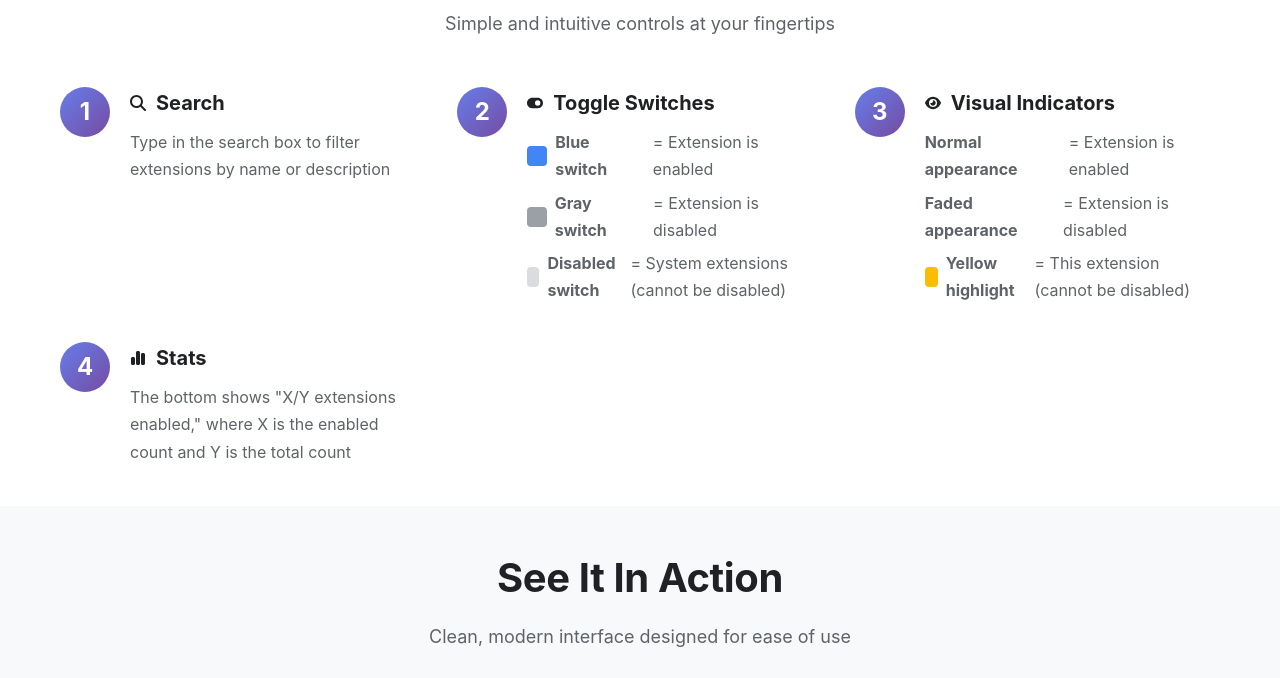
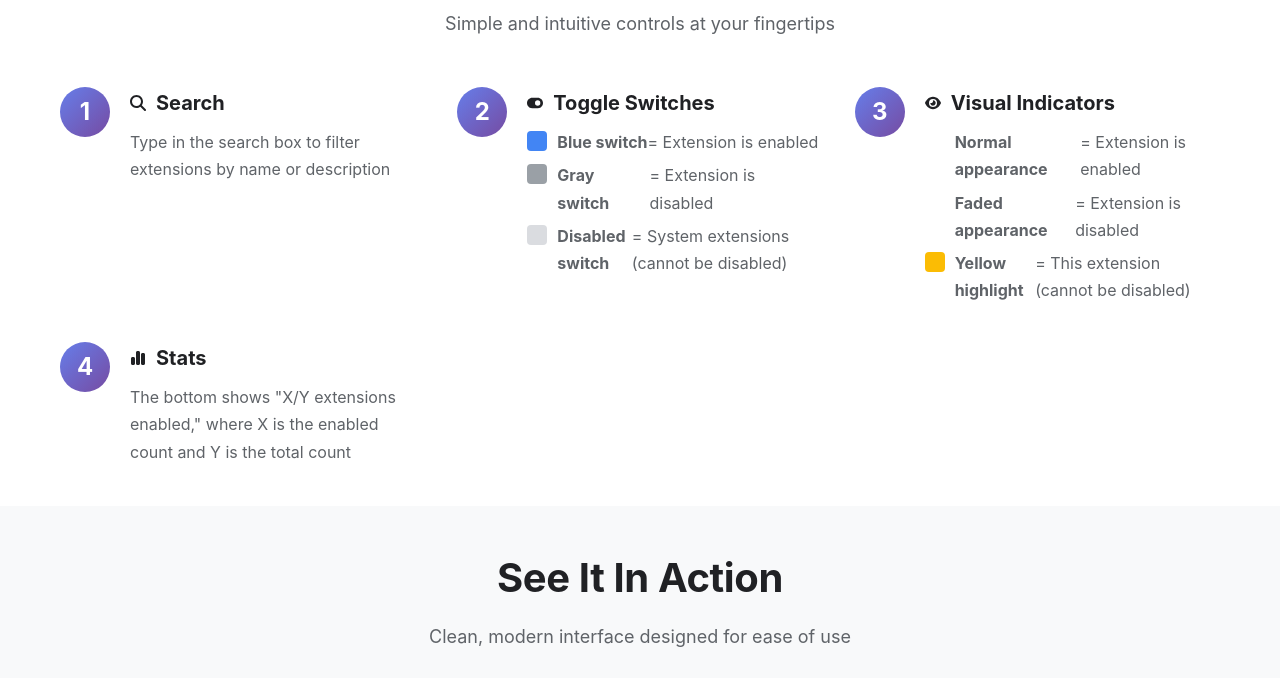
Before and after one commit to satoshihost/quick-extension-manager, a browser extension: page satoshihost-page/index.html in a window 1280 px wide. Shown: the part 1927-2605 px from the top of the page. Drawn offline with Linux system fonts and the light colour scheme.

Commit message:
UI: Implement hung style for landing page indicators to fix text alignment

```diff
--- a/satoshihost-page/css/style.css
+++ b/satoshihost-page/css/style.css
@@ -271,8 +271,8 @@ section {
 .work-content ul li {
     margin-bottom: 6px;
     display: flex;
-    align-items: center;
-    gap: 8px;
+    align-items: flex-start;
+    padding-left: 30px;
 }
 
 .indicator {
@@ -280,6 +280,10 @@ section {
     width: 20px;
     height: 20px;
     border-radius: 4px;
+    margin-left: -30px;
+    margin-right: 10px;
+    flex-shrink: 0;
+    margin-top: 2px;
 }
 
 .indicator.blue {
```
